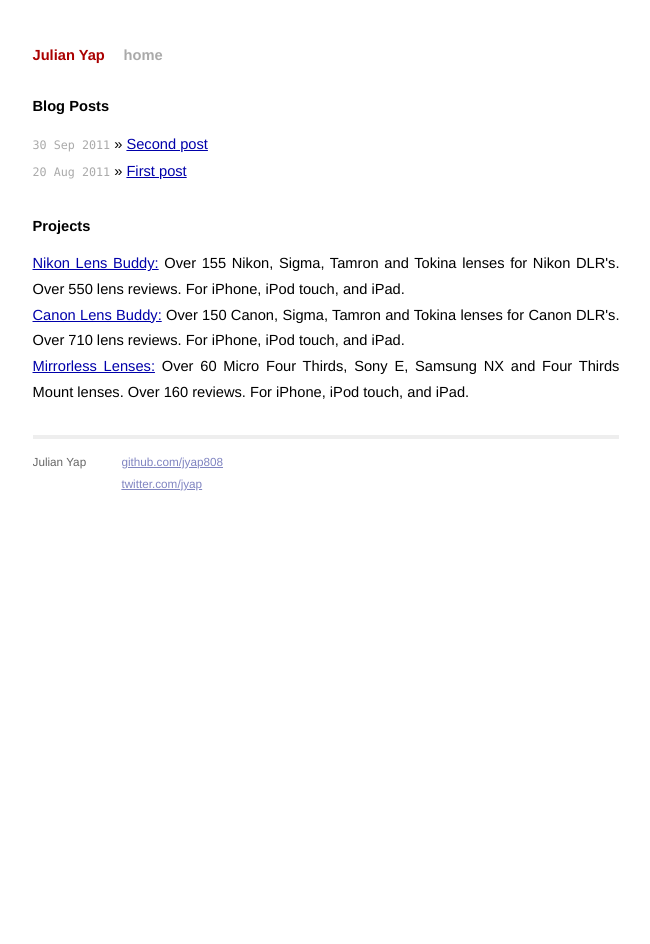
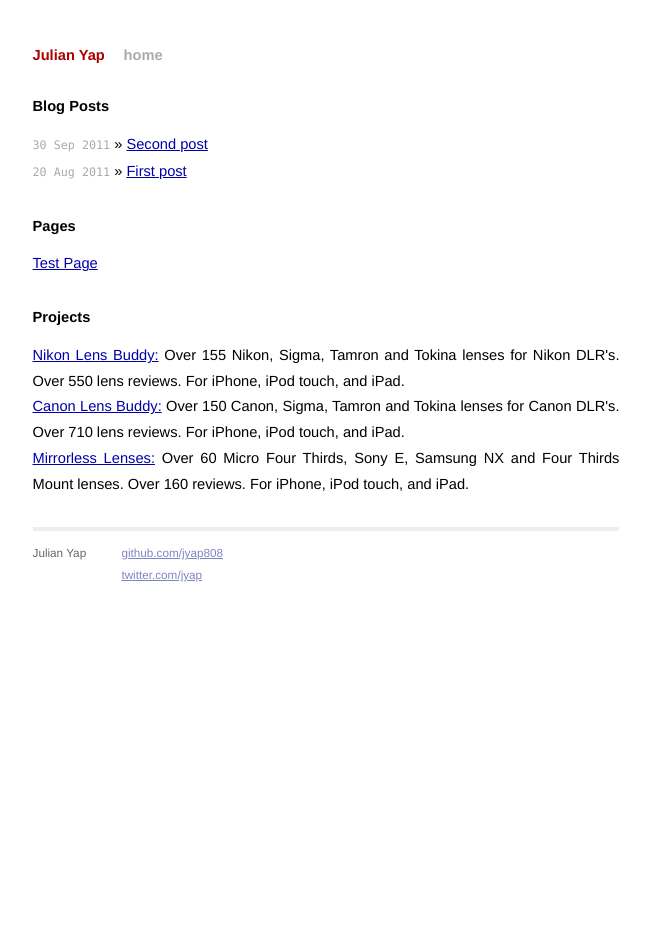
Before and after one commit to psykidellic/psykidellic.github.com, a Jekyll site: the page built from index.html, in a window 1280 px wide. Shown: the whole page, without its empty margins (314-964 px from the left). Built offline with Jekyll 4.4.1, drawn with Linux system fonts in a browser that asks for light colours.

Commit message:
Add Pages to index

```diff
--- a/index.html
+++ b/index.html
@@ -12,6 +12,11 @@ title: Julian Yap
     {% endfor %}
   </ul>
 
+  <h1>Pages</h1>
+  <ul class="posts">
+      <li><a href="/pages/test-page.html">Test Page</a></li>
+  </ul>
+
   <h1>Projects</h1>
   <ul class="posts">
     <li><a href="http://cameralensapps.com/nikon/">Nikon Lens Buddy:</a> Over 155 Nikon, Sigma, Tamron and Tokina lenses for Nikon DLR's. Over 550 lens reviews. For iPhone, iPod touch, and iPad.</li>
```
Also changed, not shown: 1 other file.
